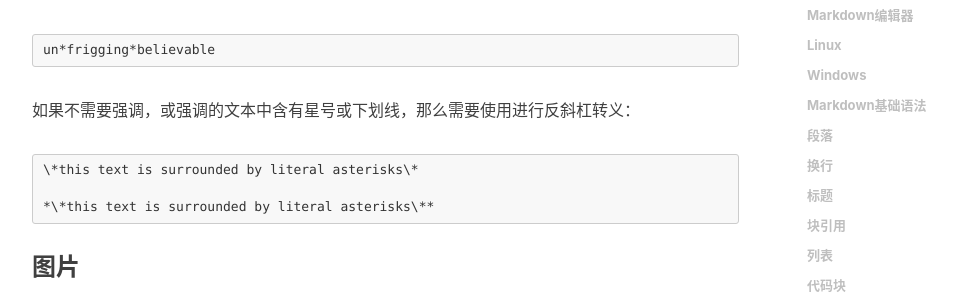
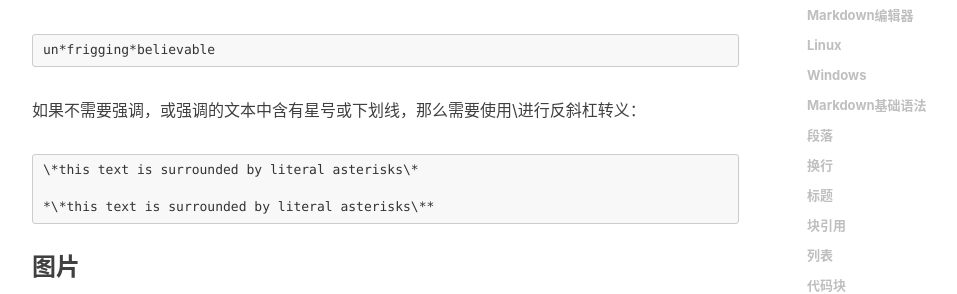
Before and after one commit to Chorior/Chorior.github.io, a Jekyll site: the page built from _posts/2017-02-27-Markdown 基础语法.md, in a window 1280 px wide and 900 px high, scrolled down 10068 px. Shown: the part 160-454 px from the top of the window, without its empty margins (233-1190 px from the left). Built offline with Jekyll 4.4.1, drawn with Linux system fonts in a browser that asks for light colours; nearby versions of some CDN libraries; comment, search, counter and statistics services are not loaded.

````diff
--- a/_posts/2017-02-27-Markdown 基础语法.md
+++ b/_posts/2017-02-27-Markdown 基础语法.md
@@ -415,7 +415,7 @@ Visit [Daring Fireball][] for more information.
 
 <h3 id="emphasis">强调</h3>
 
-Markdown将星号（*）和下划线（_）作为强调的标记符号。
+Markdown将星号（\*）和下划线（\_）作为强调的标记符号。
 
 用一个*或_包含的文本在HTML输出中会发生倾斜:
 
@@ -441,7 +441,7 @@ __double underscores__
 un*frigging*believable
 ```
 
-如果不需要强调，或强调的文本中含有星号或下划线，那么需要使用进行反斜杠转义：
+如果不需要强调，或强调的文本中含有星号或下划线，那么需要使用\\进行反斜杠转义：
 
 ```text
 \*this text is surrounded by literal asterisks\*
````
